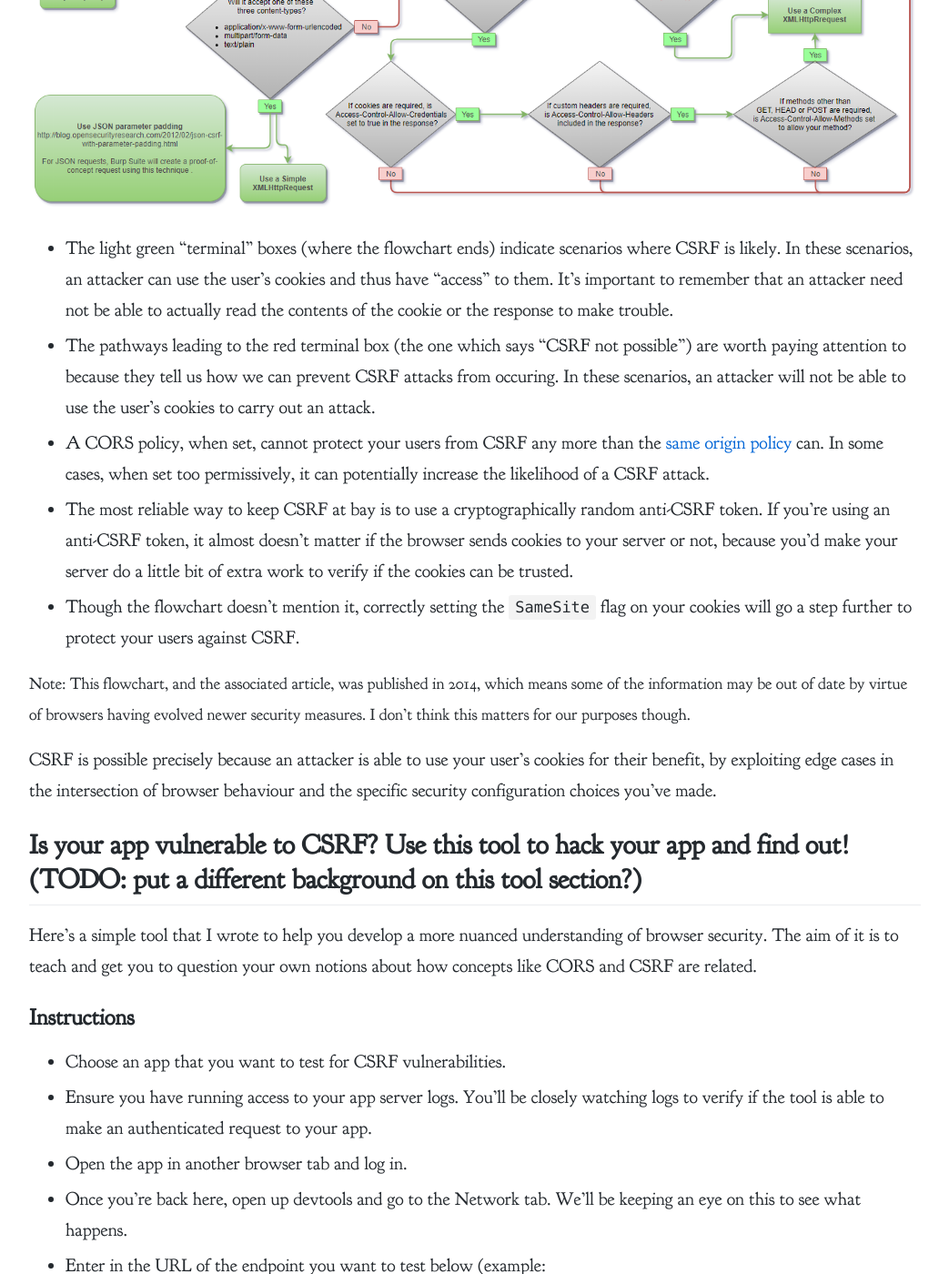
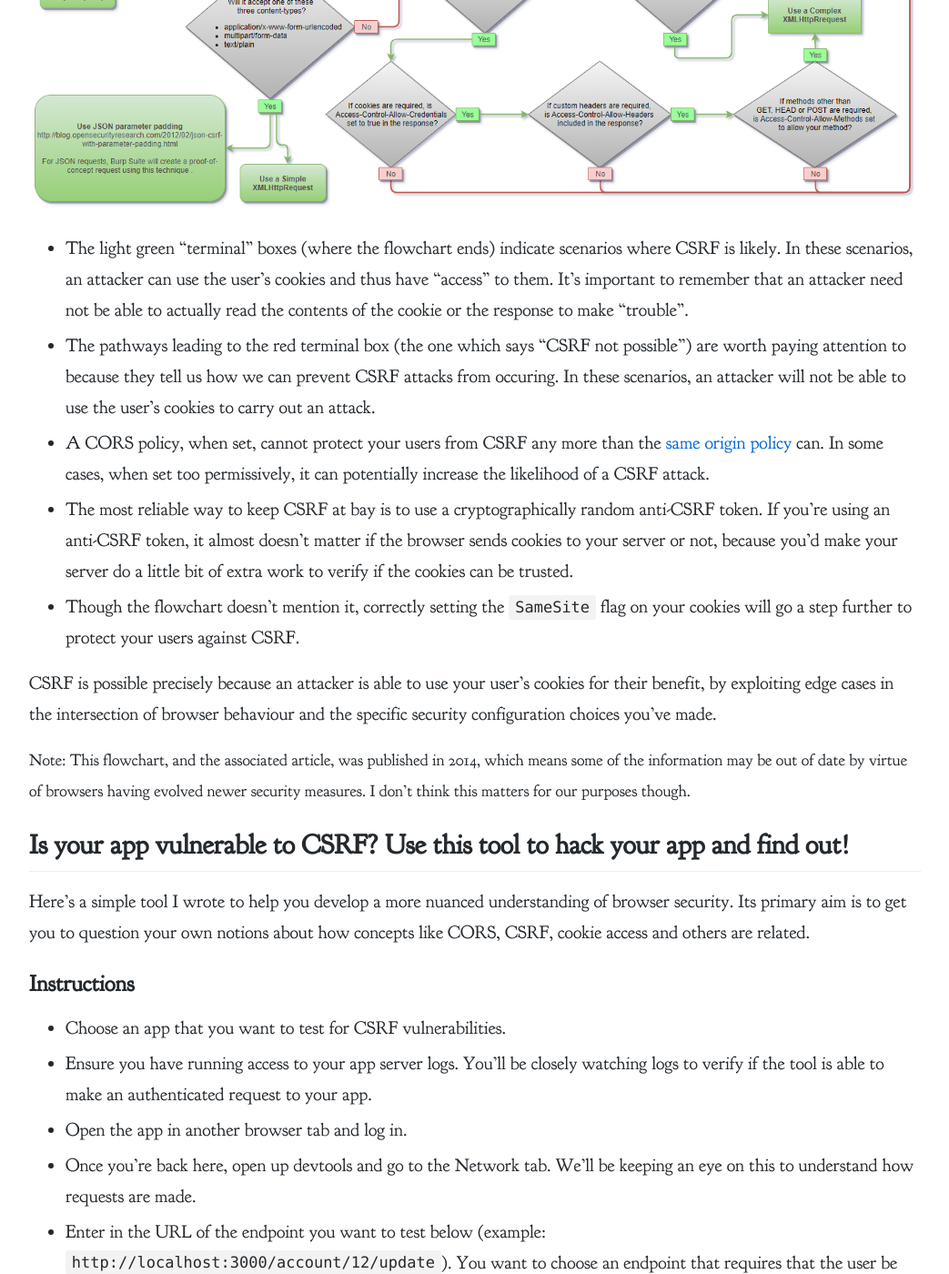
Before and after one commit to sidk/sidk.github.io, a Jekyll site: the page built from _posts/2020-05-28-csrf-tool.md, in a window 1280 px wide and 1400 px high, scrolled down 2105 px. Shown: the whole window at 91% size, without its empty margins (118-1161 px from the left). Built offline with Jekyll 4.4.1, drawn with Linux system fonts in a browser that asks for light colours; some of the changed text lies outside the part shown.

Commit message:
some minor copy and style updates to the csrf-tool post

```diff
--- a/_includes/csrf-tool.html
+++ b/_includes/csrf-tool.html
@@ -1,7 +1,7 @@
 <div class="form-container p-4 csrf-tool">
-  <div>
+  <div class="text-center width-full">
     <label for="endpoint">Endpoint (make sure you include the protocol):</label>
-    <input id="endpoint" type="text" size="38" />
+    <input id="endpoint" type="text" class="width-full" />
   </div>
   <div class="pt-3">
     <label for="http-method">HTTP Method:</label>
--- a/_posts/2020-05-28-csrf-tool.md
+++ b/_posts/2020-05-28-csrf-tool.md
@@ -16,7 +16,7 @@
 
 Keeping our users safe as they use our apps is, of course, super important. However, because browsers are highly complex, it can be rather easy to develop an incomplete understanding of the browser security model and make reasoning errors that put our users at risk.
 
-As far as a browser is concerned, "requests" are not all created equal. Are you referring to `fetch` or `XMLHTTPRequest`? A regular old form submit with a `POST`, perhaps? Or just a plain URL link that translates to a `GET`? What kind of content type does your server accept? Does the particular endpoint require any data to be sent, and/or does it care about the content type? The browser behaves slightly differently for each one of these cases, and while correctly setting a CORS policy may protect your users from a subset of them, you can't be sure that your users will be protected against CSRF until you develop a more holistic understanding of the browser security model.
+As far as a browser is concerned, "requests" are not all created equal. Are you referring to `fetch` or `XMLHTTPRequest`? A regular old form submit with a `POST`, perhaps? Or just a plain URL link that translates to a `GET`? What kind of content type does your server accept? Does the endpoint require any data to be sent? The browser behaves slightly differently for each one of these cases, and while correctly setting a CORS policy may protect your users from a subset of them, you can't be sure that your users will be protected against CSRF until you develop a more holistic understanding of the browser security model.
 
 ## Browsers are amazing
 
@@ -26,30 +26,30 @@
 
 ## But do browsers hide cookies from other domains or not?
 
-_It really depends 😅_. Take a look at the flowchart below, developed by [Alex Lauerman at Trust Foundry](https://trustfoundry.net/cross-site-request-forgery-cheat-sheet/).
+_It really depends_ 😅. Take a look at the flowchart below, developed by [Alex Lauerman at Trust Foundry](https://trustfoundry.net/cross-site-request-forgery-cheat-sheet/).
 
 ![Trust Foundry CSRF Cheat Sheet](/assets/images/CSRF-CheatSheet-v2.2-3.png)
 
-- The light green "terminal" boxes (where the flowchart ends) indicate scenarios where CSRF is likely. In these scenarios, an attacker can use the user's cookies and thus have "access" to them. It's important to remember that an attacker need not be able to actually read the contents of the cookie or the response to make trouble.
+- The light green "terminal" boxes (where the flowchart ends) indicate scenarios where CSRF is likely. In these scenarios, an attacker can use the user's cookies and thus have "access" to them. It's important to remember that an attacker need not be able to actually read the contents of the cookie or the response to make "trouble".
 - The pathways leading to the red terminal box (the one which says "CSRF not possible") are worth paying attention to because they tell us how we can prevent CSRF attacks from occuring. In these scenarios, an attacker will not be able to use the user's cookies to carry out an attack.
 - A CORS policy, when set, cannot protect your users from CSRF any more than the [same origin policy](https://en.wikipedia.org/wiki/Same-origin_policy) can. In some cases, when set too permissively, it can potentially increase the likelihood of a CSRF attack.
 - The most reliable way to keep CSRF at bay is to use a cryptographically random anti-CSRF token. If you're using an anti-CSRF token, it almost doesn't matter if the browser sends cookies to your server or not, because you'd make your server do a little bit of extra work to verify if the cookies can be trusted.
 - Though the flowchart doesn't mention it, correctly setting the `SameSite` flag on your cookies will go a step further to protect your users against CSRF.
 
+CSRF is possible precisely because an attacker is able to use your user's cookies for their benefit, by exploiting edge cases in the intersection of browser behaviour and the specific security configuration choices you've made.
+
 <small>Note: This flowchart, and the associated article, was published in 2014, which means some of the information may be out of date by virtue of browsers having evolved newer security measures. I don't think this matters for our purposes though.</small>
 
-CSRF is possible precisely because an attacker is able to use your user's cookies for their benefit, by exploiting edge cases in the intersection of browser behaviour and the specific security configuration choices you've made.
+## Is your app vulnerable to CSRF? Use this tool to hack your app and find out!
 
-## Is your app vulnerable to CSRF? Use this tool to hack your app and find out! (TODO: put a different background on this tool section?)
-
-Here's a simple tool that I wrote to help you develop a more nuanced understanding of browser security. The aim of it is to teach and get you to question your own notions about how concepts like CORS and CSRF are related.
+Here's a simple tool I wrote to help you develop a more nuanced understanding of browser security. Its primary aim is to get you to question your own notions about how concepts like CORS, CSRF, cookie access and others are related.
 
 ### Instructions
 
 - Choose an app that you want to test for CSRF vulnerabilities.
 - Ensure you have running access to your app server logs. You'll be closely watching logs to verify if the tool is able to make an authenticated request to your app.
 - Open the app in another browser tab and log in.
-- Once you're back here, open up devtools and go to the Network tab. We'll be keeping an eye on this to see what happens.
+- Once you're back here, open up devtools and go to the Network tab. We'll be keeping an eye on this to understand how requests are made.
 - Enter in the URL of the endpoint you want to test below (example: `http://localhost:3000/account/12/update`). You want to choose an endpoint that requires that the user be logged in.
 - Select the HTTP Method that your endpoint expects.
 - Click 'Forge Request!'
@@ -94,6 +94,8 @@
 
 If you don't already know how to add an anti-CSRF token in your framework of choice, do yourself a favour and look it up! If you use Rails, take a look at [their security guide](https://guides.rubyonrails.org/security.html#cross-site-request-forgery-csrf). If you use Express, check out the [csurf package](https://github.com/expressjs/csurf). I'd also suggest reading the info in both these links regardless of the framework you're using, because there's a good bit of useful information in them that is generally applicable!
 
-If all this makes you think you'd rather avoid the hassle of cookies and put your auth tokens in local storage instead, check out my article that goes through [why this is less secure]({% post_url 2020-04-29-is-localstorage-bad %}).
+You might also find my article on [mistakes that can be made with JWTs]({% post_url 2020-03-17-5-mistakes-web-developers-should-avoid-when-using-jwts-for-authentication %}) useful.
+
+On the other hand, if all this makes you think you'd rather avoid the hassle of cookies and put your auth tokens in local storage instead, check out my article that goes into [why this can actually be less secure]({% post_url 2020-04-29-is-localstorage-bad %}).
 
 Finally, if you found this article useful and would like to be notified when I publish a new one, drop your email in the box below! I aim to publish an article twice a month :)
```
Also changed, not shown: other parts of _posts/2020-05-28-csrf-tool.md (+1 -1 lines).
